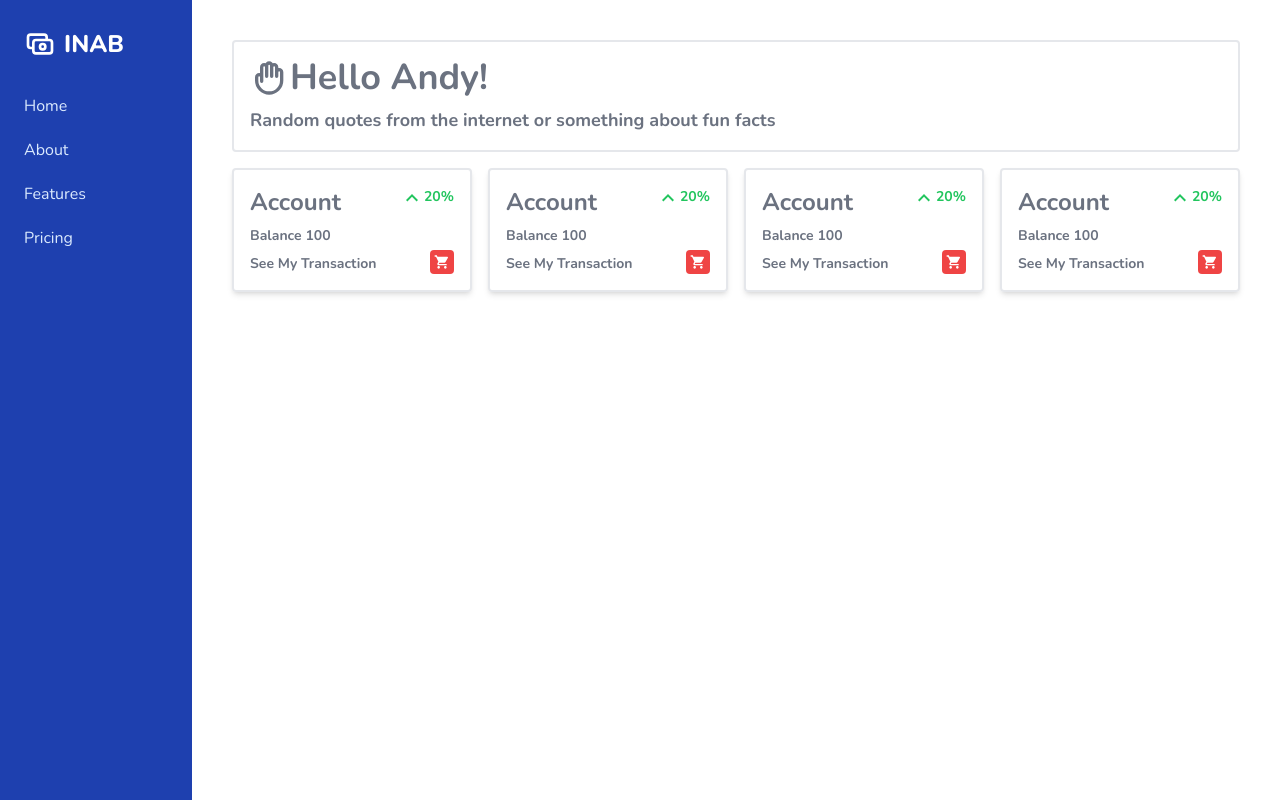
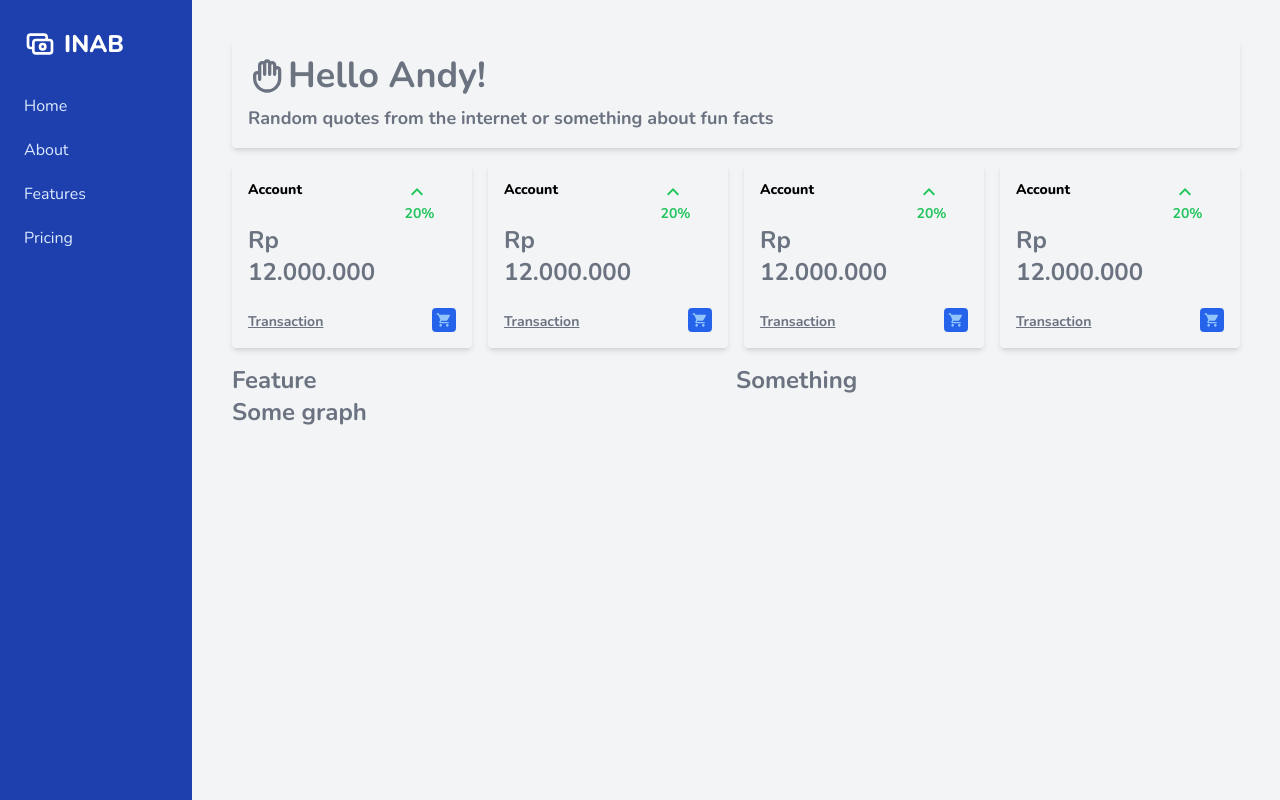
Before and after one commit to andiliewantorosusanto/INeedABudget, a React (Create React App) app: page / in a window 1280 px wide. Built offline with nearby package versions, Linux system fonts and the light colour scheme.

Commit message:
something

```diff
--- a/package.json
+++ b/package.json
@@ -11,6 +11,7 @@
     "@testing-library/react": "^12.1.4",
     "@testing-library/user-event": "^13.5.0",
     "react": "^17.0.2",
+    "react-circular-progressbar": "^2.0.4",
     "react-dom": "^17.0.2",
     "react-router-dom": "^6.2.2",
     "react-scripts": "5.0.0",
--- a/src/App.js
+++ b/src/App.js
@@ -20,7 +20,7 @@ function App() {
         {
           //TODO: Add routes
         }
-        <div className="flex-1 p-10 text-2xl font-bold">
+        <div className="flex-1 p-10 text-2xl font-bold bg-gray-100">
           <Routes>
             <Route path="/" element={<Home />} />
             <Route path="/category" element={<Category />} />
--- a/src/components/widget/Widget.jsx
+++ b/src/components/widget/Widget.jsx
@@ -4,17 +4,17 @@ import { LocalGroceryStore } from '@mui/icons-material';
 
 export default function Widget() {
   return (
-    <div className="border-2 p-4 rounded flex-1 shadow-md flex justify-between">
-        <div className='flex flex-col justify-between space-y-2'>
-            <div className='text-md'>
+    <div className="p-4 rounded flex-1 shadow-md flex justify-between">
+        <div className='flex flex-col justify-between space-y-6'>
+            <div className='text-sm font-extrabold text-black'>
                 Account
             </div>
 
-            <div className="text-sm">
-                Balance 100
+            <div className="text-md">
+                Rp 12.000.000
             </div>
-            <div className="text-sm">
-                See My Transaction
+            <div className="text-sm underline">
+                Transaction
             </div>
         </div>
         <div className='flex flex-col justify-between'>
@@ -22,7 +22,7 @@ export default function Widget() {
                 <KeyboardArrowUpIcon />
                 20%
             </div>
-            <LocalGroceryStore className='p-1 text-white bg-red-500 rounded self-end' />
+            <LocalGroceryStore className='p-1 text-blue-300 bg-blue-600 rounded self-end' />
         </div>
     </div>
   )
--- a/src/pages/home/Home.jsx
+++ b/src/pages/home/Home.jsx
@@ -3,7 +3,7 @@ import Widget from "../../components/widget/Widget";
 export default function Home() {
   return (
     <div className="home text-gray-500">
-        <div className="border-2 border-solid border-gray-200 p-4 rounded space-y-2">
+        <div className="p-4 rounded space-y-2 shadow-md">
           <div className="text-4xl flex">
             <svg xmlns="http://www.w3.org/2000/svg" className="h-10 w-10" fill="none" viewBox="0 0 24 24" stroke="currentColor" strokeWidth="2">
               <path strokeLinecap="round" strokeLinejoin="round" d="M7 11.5V14m0-2.5v-6a1.5 1.5 0 113 0m-3 6a1.5 1.5 0 00-3 0v2a7.5 7.5 0 0015 0v-5a1.5 1.5 0 00-3 0m-6-3V11m0-5.5v-1a1.5 1.5 0 013 0v1m0 0V11m0-5.5a1.5 1.5 0 013 0v3m0 0V11" />
@@ -21,6 +21,20 @@ export default function Home() {
           <Widget />
           <Widget />
         </div>
+
+        <div className="flex mt-4">
+          <div className="flex-1">
+            <div>
+              Feature
+            </div>
+            <div>
+              Some graph
+            </div>
+          </div>
+          <div className="flex-1">
+            Something
+          </div>
+        </div>
     </div>
   )
 }
```
Also changed, not shown: 1 other file (tests, documents, lock files or other folders).
